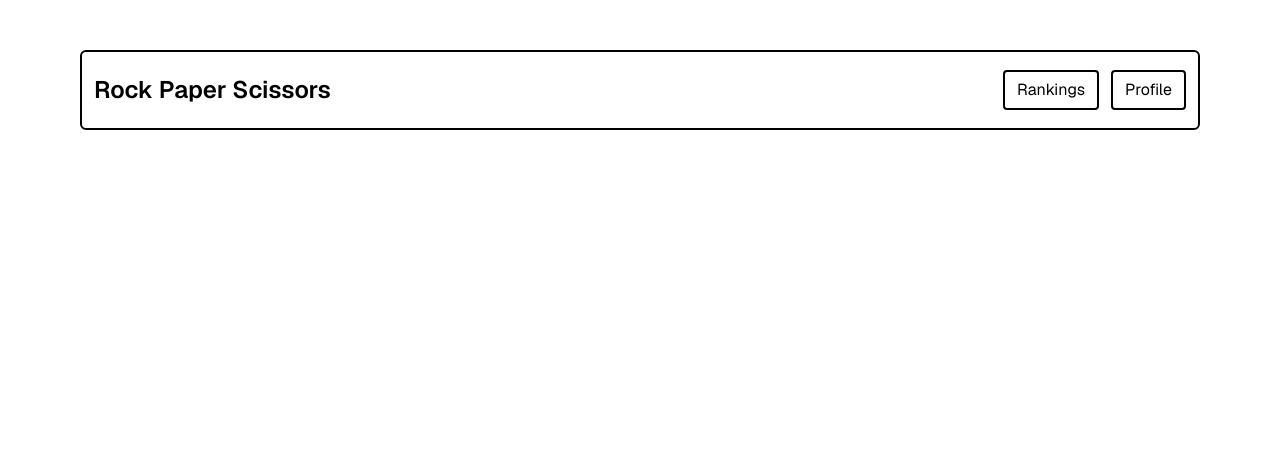
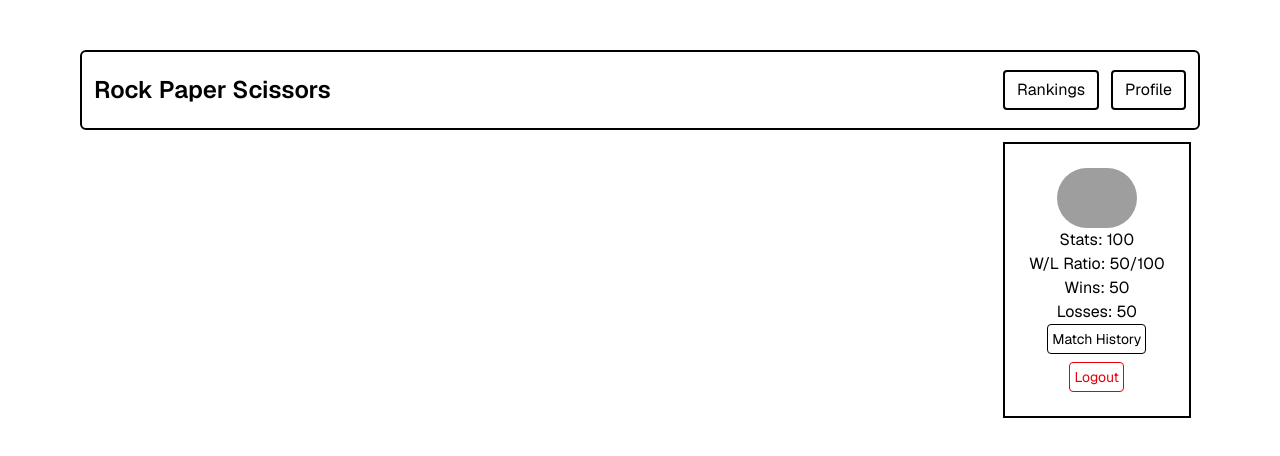
Before and after one commit to megasceptileftw/ecs162finalproject, a Next.js app: page / in a window 1280 px wide. Both pictures are taken after a click on the button "Profile". Shown: the top 456 px of the page. Built offline with nearby package versions, Linux system fonts and the light colour scheme; grey boxes are pictures that could not be loaded.

Commit message:
added profile card

```diff
--- a/src/components/navbar.js
+++ /dev/null
@@ -1,16 +0,0 @@
-//rafce
-import React from 'react'
-
-const Navbar = () => {
-  return (
-    <nav className="flex justify-between items-center border-2 min-w-full min-h-20 rounded-md pl-3 pr-3">
-        <div className='text-2xl font-semibold'>Rock Paper Scissors</div>
-        <div className='flex justify-between gap-3 min-w-38'>
-            <button className='flex items-center border-2 max-h-10 rounded-sm text-base p-3'>Rankings</button>
-            <button className='flex items-center border-2 max-h-10 rounded-sm text-base p-3'>Profile</button>
-        </div>
-    </nav>
-  )
-}
-
-export default Navbar
--- /dev/null
+++ b/src/components/navbar.jsx
@@ -0,0 +1,28 @@
+//rafce
+'use client'
+import React, { useState } from 'react'
+import ProfileCard from './profileCard'
+
+const Navbar = () => {
+  let [displayProfile, setDisplayProfile] = useState('hidden')
+  function toggleProfile() {
+    if (displayProfile === 'hidden'){
+      setDisplayProfile('flex')
+    }
+    else{
+    setDisplayProfile('hidden')
+    }
+  }
+  return (
+    <nav className="flex justify-between items-center border-2 min-w-full min-h-20 rounded-md pl-3 pr-3">
+        <div className='text-2xl font-semibold'>Rock Paper Scissors</div>
+        <div className='flex justify-between gap-3 min-w-38'>
+            <button className='flex items-center border-2 max-h-10 rounded-sm text-base p-3'>Rankings</button>
+            <button className='flex items-center border-2 max-h-10 rounded-sm text-base p-3' onClick={toggleProfile}>Profile</button>
+            <ProfileCard displayType={displayProfile}/>
+        </div>
+    </nav>
+  )
+}
+
+export default Navbar
--- /dev/null
+++ b/src/components/profileCard.jsx
@@ -0,0 +1,18 @@
+import React from 'react'
+
+const ProfileCard = ({displayType}) => {
+    let classType = `${displayType} flex-col justify-center absolute mt-18 border-2 p-6`
+  return (
+    <div className={classType}>
+        <img src="https://newprofilepic.photo-cdn.net//assets/images/article/profile.jpg?90af0c8" className='self-center rounded-full max-w-20'></img>
+        <div className='self-center'>Stats: 100</div>
+        <div className='self-center'>W/L Ratio: 50/100</div>
+        <div className='self-center'>Wins: 50</div>
+        <div className='self-center'>Losses: 50</div>
+        <button className='self-center display: block border rounded-sm mb-2 p-1 text-sm'>Match History</button>
+        <button className='self-center display: block border rounded-sm p-1 text-sm text-red-600'>Logout</button>
+    </div>
+  )
+}
+
+export default ProfileCard
```
